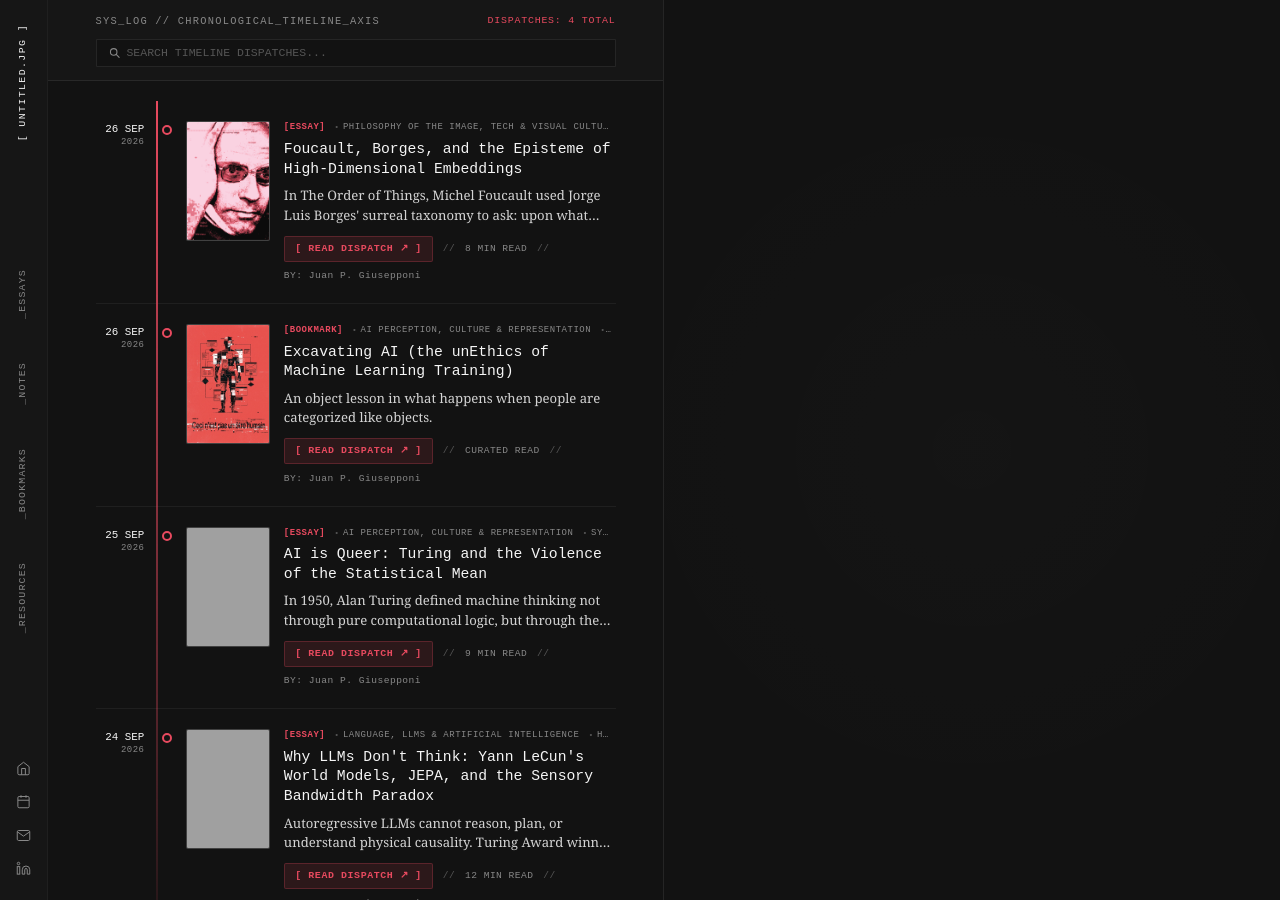
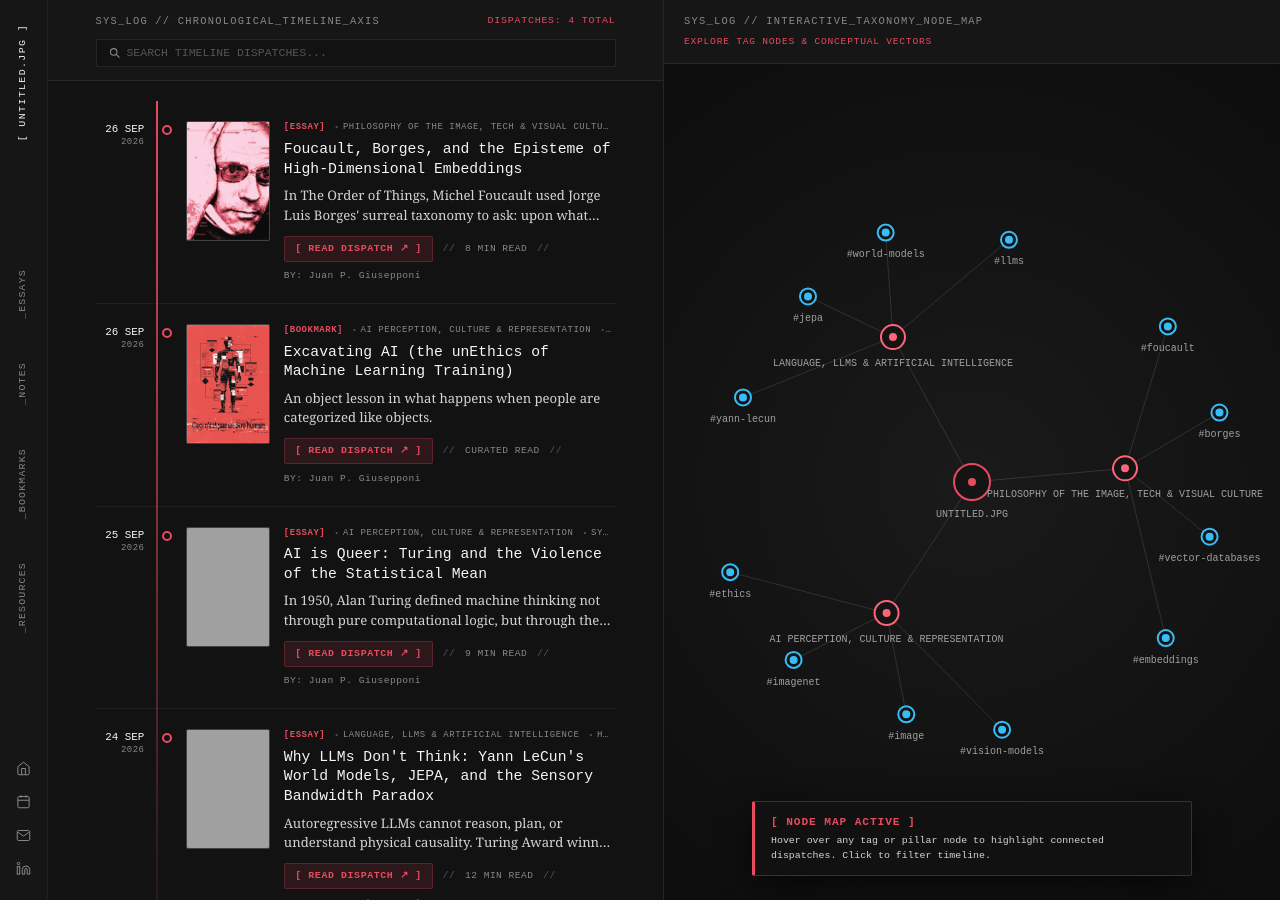
Before and after one commit to mynameisjpg/mynameisjpg, a Jekyll site: the page archive.html, which Jekyll copies as it is, in a window 1280 px wide, cut to the strip 0-900 px from the top of the page. Built offline with Jekyll 4.4.1, drawn with Linux system fonts in a browser that asks for light colours; some web fonts are replaced; some of the changed lines change nothing that is shown; grey boxes are pictures that could not be loaded.

Commit message:
feat: render interactive taxonomy node map network in right-hand 50% panel on archive page

```diff
--- a/archive.html
+++ b/archive.html
@@ -85,10 +85,26 @@
       </div>
     </section>
 
-    <!-- RIGHT 50%: EMPTY PANEL FRAME (CLEARED FOR FUTURE USE) -->
-    <section class="archive-right-panel" aria-label="Archive Detail Panel">
-      <div class="empty-panel-container">
-        <!-- Kept empty as requested -->
+    <!-- RIGHT 50%: INTERACTIVE TAXONOMY NODE MAP -->
+    <section class="nodemap-column" aria-label="Interactive Taxonomy Node Map">
+      <div class="nodemap-header-group">
+        <div class="nodemap-header-top">
+          <span class="nodemap-legend">SYS_LOG // INTERACTIVE_TAXONOMY_NODE_MAP</span>
+          <button type="button" id="clear-node-filter-btn" class="timeline-read-btn" style="display: none;">[ CLEAR NODE FILTER ]</button>
+        </div>
+        <div class="nodemap-subtitle">
+          <span id="nodemap-status-label">EXPLORE TAG NODES & CONCEPTUAL VECTORS</span>
+        </div>
+      </div>
+
+      <div class="nodemap-canvas-wrapper" id="nodemap-canvas-wrapper">
+        <canvas id="nodemap-canvas"></canvas>
+
+        <!-- Interactive Inspection Dock at Bottom -->
+        <div class="nodemap-hover-dock" id="nodemap-hover-dock">
+          <div class="dock-node-title" id="dock-node-title">[ NODE MAP ACTIVE ]</div>
+          <div class="dock-node-desc" id="dock-node-desc">Hover over any tag or pillar node to highlight connected dispatches. Click to filter timeline.</div>
+        </div>
       </div>
     </section>
   </main>
--- a/css/components/archive.css
+++ b/css/components/archive.css
@@ -376,27 +376,103 @@
 }
 
 /* ==============================================================================
-   RIGHT 50% PANEL: CLEAN EMPTY PANEL (RESERVED FOR FUTURE NODE MAP)
+   RIGHT 50% PANEL: INTERACTIVE TAXONOMY NODE MAP
    ============================================================================== */
-.archive-right-panel {
+.nodemap-column {
   display: flex;
   flex-direction: column;
   height: 100vh;
   width: 100%;
   background-color: var(--neutral-bg, #121212);
-  color: var(--text-muted, #888888);
+  color: #FFFFFF;
   overflow: hidden;
   position: relative;
+  box-sizing: border-box;
 }
 
-.empty-panel-container {
+.nodemap-header-group {
+  padding: 0.85rem 1.25rem;
+  border-bottom: 1px solid var(--border-subtle, rgba(255, 255, 255, 0.08));
+  background-color: var(--neutral-surface, #161616);
+  display: flex;
+  flex-direction: column;
+  gap: 0.4rem;
+  z-index: 10;
+  flex-shrink: 0;
+  box-sizing: border-box;
+}
+
+.nodemap-header-top {
+  display: flex;
+  justify-content: space-between;
+  align-items: center;
+}
+
+.nodemap-legend {
+  font-family: var(--font-mono, 'Azeret Mono', monospace);
+  font-size: 0.65rem;
+  letter-spacing: 0.12em;
+  color: var(--text-muted, #888888);
+  text-transform: uppercase;
+}
+
+.nodemap-subtitle {
+  font-family: var(--font-mono, 'Azeret Mono', monospace);
+  font-size: 0.6rem;
+  color: var(--primary, #E84A5F);
+  letter-spacing: 0.08em;
+}
+
+.nodemap-canvas-wrapper {
+  position: relative;
   flex: 1;
   width: 100%;
   height: 100%;
+  overflow: hidden;
+  background: radial-gradient(circle at center, #1a1a1a 0%, #0d0d0d 100%);
+}
+
+#nodemap-canvas {
+  width: 100%;
+  height: 100%;
+  display: block;
+}
+
+.nodemap-hover-dock {
+  position: absolute;
+  bottom: 1.5rem;
+  left: 50%;
+  transform: translateX(-50%);
+  width: calc(100% - 3rem);
+  max-width: 440px;
+  background: rgba(18, 18, 18, 0.92);
+  backdrop-filter: blur(12px);
+  border: 1px solid rgba(255, 255, 255, 0.15);
+  border-left: 3px solid var(--primary, #E84A5F);
+  border-radius: var(--rounded-sm, 2px);
+  padding: 0.75rem 1rem;
   display: flex;
-  align-items: center;
-  justify-content: center;
-  background: radial-gradient(circle at center, rgba(255, 255, 255, 0.012) 0%, transparent 70%);
+  flex-direction: column;
+  gap: 0.25rem;
+  z-index: 20;
+  box-shadow: 0 8px 32px rgba(0, 0, 0, 0.6);
+  transition: all 0.2s ease;
+}
+
+.dock-node-title {
+  font-family: var(--font-mono, 'Azeret Mono', monospace);
+  font-size: 0.7rem;
+  font-weight: 600;
+  color: var(--primary, #E84A5F);
+  letter-spacing: 0.08em;
+  text-transform: uppercase;
+}
+
+.dock-node-desc {
+  font-family: var(--font-mono, 'Azeret Mono', monospace);
+  font-size: 0.62rem;
+  color: var(--text-body, #CCCCCC);
+  line-height: 1.45;
 }
 
 /* Responsive Stacking for Mobile/Tablet */
@@ -409,7 +485,7 @@
     overflow-y: auto;
   }
   .timeline-column,
-  .archive-right-panel {
+  .nodemap-column {
     height: auto;
     min-height: 100vh;
   }
--- a/js/archive.js
+++ b/js/archive.js
@@ -1,14 +1,23 @@
 /* ==============================================================================
    UNTITLED.JPG — CHRONOLOGICAL ARCHIVE ENGINE (js/archive.js)
    Handles:
-   - Left 50% Timeline Axis with 120px thumbnails & text metadata
-   - Right 50% Empty Panel (Cleared for future iteration)
+   - Left 50%: Compact Timeline Axis with centered 520px frame, 120px thumbnails & text metadata
+   - Right 50%: Interactive Taxonomy Node Map canvas
    ============================================================================== */
 
 let ARCHIVE_POSTS = [];
 let filteredTimelinePosts = [];
 let activeFormatFilter = "all";
+let activeTagFilter = null;
 let searchQuery = "";
+
+// Node Map Canvas State
+let canvas, ctx;
+let nodes = [];
+let connections = [];
+let hoveredNode = null;
+let activeNodeFilter = null;
+let animFrameId = null;
 
 document.addEventListener("DOMContentLoaded", () => {
   initArchiveApp();
@@ -21,6 +30,7 @@ function initArchiveApp() {
 
   fetchArchivePostsJson();
   initArchiveListeners();
+  initNodeMapCanvas();
 }
 
 function ingestArchivePosts(postsArray) {
@@ -42,6 +52,7 @@ function ingestArchivePosts(postsArray) {
   ARCHIVE_POSTS.sort((a, b) => new Date(b.date) - new Date(a.date));
 
   renderTimelineList();
+  buildNodeMapData();
 }
 
 async function fetchArchivePostsJson() {
@@ -81,6 +92,20 @@ function initArchiveListeners() {
       renderTimelineList();
     });
   });
+
+  // Clear Node Filter button
+  const clearNodeBtn = document.getElementById("clear-node-filter-btn");
+  if (clearNodeBtn) {
+    clearNodeBtn.addEventListener("click", () => {
+      activeTagFilter = null;
+      activeNodeFilter = null;
+      clearNodeBtn.style.display = "none";
+      const statusLabel = document.getElementById("nodemap-status-label");
+      if (statusLabel) statusLabel.textContent = "EXPLORE TAG NODES & CONCEPTUAL VECTORS";
+      renderTimelineList();
+      resetNodeHighlights();
+    });
+  }
 }
 
 /**
@@ -97,7 +122,20 @@ function renderTimelineList() {
     const fmt = (post.format || "ESSAY").toLowerCase();
     if (activeFormatFilter !== "all" && fmt !== activeFormatFilter) return false;
 
-    // 2. Search query
+    // 2. Tag / Pillar Node Filter
+    if (activeTagFilter) {
+      const tagLower = activeTagFilter.toLowerCase();
+      const pillar = (post.pillar || "").toLowerCase();
+      const subtopic = (post.subtopic || "").toLowerCase();
+      const tags = (post.tags || []).map(t => t.toLowerCase());
+
+      const matchesPillar = pillar === tagLower;
+      const matchesSubtopic = subtopic === tagLower;
+      const matchesTag = tags.includes(tagLower);
+      if (!matchesPillar && !matchesSubtopic && !matchesTag) return false;
+    }
+
+    // 3. Search query
     if (searchQuery !== "") {
       const title = (post.title || "").toLowerCase();
       const subtitle = (post.subtitle || "").toLowerCase();
@@ -114,6 +152,7 @@ function renderTimelineList() {
   // Update Status Label
   if (filterStatusLabel) {
     let label = `DISPATCHES: ${filteredTimelinePosts.length} TOTAL`;
+    if (activeTagFilter) label += ` // NODE: ${activeTagFilter.toUpperCase()}`;
     if (activeFormatFilter !== "all") label += ` // FORMAT: ${activeFormatFilter.toUpperCase()}`;
     filterStatusLabel.textContent = label;
   }
@@ -198,9 +237,315 @@ function renderTimelineList() {
 
 function clearAllFilters() {
   activeFormatFilter = "all";
+  activeTagFilter = null;
+  activeNodeFilter = null;
   searchQuery = "";
   const searchInput = document.getElementById("archive-search-input");
   if (searchInput) searchInput.value = "";
+  const clearNodeBtn = document.getElementById("clear-node-filter-btn");
+  if (clearNodeBtn) clearNodeBtn.style.display = "none";
   document.querySelectorAll("#category-filter-nav .nav-link-item").forEach(l => l.classList.remove("active"));
+  const statusLabel = document.getElementById("nodemap-status-label");
+  if (statusLabel) statusLabel.textContent = "EXPLORE TAG NODES & CONCEPTUAL VECTORS";
+  renderTimelineList();
+  resetNodeHighlights();
+}
+
+/**
+ * ==============================================================================
+ * RIGHT COLUMN: INTERACTIVE TAXONOMY NODE MAP ENGINE
+ * ==============================================================================
+ */
+
+function initNodeMapCanvas() {
+  canvas = document.getElementById("nodemap-canvas");
+  const wrapper = document.getElementById("nodemap-canvas-wrapper");
+  if (!canvas || !wrapper) return;
+
+  ctx = canvas.getContext("2d");
+
+  function resizeCanvas() {
+    canvas.width = wrapper.clientWidth;
+    canvas.height = wrapper.clientHeight;
+  }
+
+  resizeCanvas();
+  window.addEventListener("resize", resizeCanvas);
+
+  // Canvas Interactions: Hover & Click
+  canvas.addEventListener("mousemove", handleCanvasMouseMove);
+  canvas.addEventListener("click", handleCanvasClick);
+  canvas.addEventListener("mouseleave", handleCanvasMouseLeave);
+
+  startNodeAnimationLoop();
+}
+
+function buildNodeMapData() {
+  if (!canvas) return;
+
+  const w = canvas.width || 500;
+  const h = canvas.height || 500;
+  const cx = w / 2;
+  const cy = h / 2;
+
+  nodes = [];
+  connections = [];
+
+  // Core Central Root Node
+  const rootNode = {
+    id: "root",
+    label: "UNTITLED.JPG",
+    type: "root",
+    x: cx,
+    y: cy,
+    vx: 0,
+    vy: 0,
+    radius: 18,
+    color: "#E84A5F",
+    postsCount: ARCHIVE_POSTS.length
+  };
+  nodes.push(rootNode);
+
+  // Extract Unique Pillars
+  const pillarMap = {};
+  ARCHIVE_POSTS.forEach(p => {
+    const pil = p.pillar || "GENERAL";
+    if (!pillarMap[pil]) pillarMap[pil] = [];
+    pillarMap[pil].push(p);
+  });
+
+  const pillarKeys = Object.keys(pillarMap);
+  const pillarCount = pillarKeys.length;
+
+  pillarKeys.forEach((pilName, idx) => {
+    const angle = (idx / pillarCount) * Math.PI * 2;
+    const distance = Math.min(w, h) * 0.26;
+    const px = cx + Math.cos(angle) * distance;
+    const py = cy + Math.sin(angle) * distance;
+
+    const pillarNode = {
+      id: `pillar_${idx}`,
+      label: pilName,
+      type: "pillar",
+      x: px,
+      y: py,
+      vx: (Math.random() - 0.5) * 0.3,
+      vy: (Math.random() - 0.5) * 0.3,
+      radius: 12,
+      color: "#FF6579",
+      postsCount: pillarMap[pilName].length,
+      postSlugs: pillarMap[pilName].map(p => p.slug)
+    };
+    nodes.push(pillarNode);
+
+    // Connect Root to Pillar
+    connections.push({ from: rootNode, to: pillarNode, weight: 2 });
+
+    // Extract Tags for this pillar
+    const tagSet = new Set();
+    pillarMap[pilName].forEach(p => {
+      if (p.tags && Array.isArray(p.tags)) {
+        p.tags.forEach(t => tagSet.add(t));
+      }
+    });
+
+    const pillarTags = Array.from(tagSet).slice(0, 4);
+    const tagCount = pillarTags.length;
+
+    pillarTags.forEach((tag, tIdx) => {
+      const tagAngle = angle + ((tIdx - (tagCount - 1) / 2) * 0.45);
+      const tagDistance = distance + 90;
+      const tx = cx + Math.cos(tagAngle) * tagDistance;
+      const ty = cy + Math.sin(tagAngle) * tagDistance;
+
+      const tagNode = {
+        id: `tag_${idx}_${tIdx}`,
+        label: `#${tag}`,
+        rawTag: tag,
+        type: "tag",
+        x: tx,
+        y: ty,
+        vx: (Math.random() - 0.5) * 0.4,
+        vy: (Math.random() - 0.5) * 0.4,
+        radius: 8,
+        color: "#38BDF8",
+        postsCount: pillarMap[pilName].filter(p => p.tags && p.tags.includes(tag)).length
+      };
+      nodes.push(tagNode);
+
+      // Connect Pillar to Tag
+      connections.push({ from: pillarNode, to: tagNode, weight: 1 });
+    });
+  });
+}
+
+function startNodeAnimationLoop() {
+  function animate() {
+    if (ctx && canvas) {
+      updatePhysics();
+      drawNodeGraph();
+    }
+    animFrameId = requestAnimationFrame(animate);
+  }
+
+  if (animFrameId) cancelAnimationFrame(animFrameId);
+  animate();
+}
+
+function updatePhysics() {
+  if (!canvas || nodes.length === 0) return;
+
+  const w = canvas.width;
+  const h = canvas.height;
+
+  nodes.forEach(n => {
+    if (n.type === "root") return; // Root stays centered
+
+    n.x += n.vx;
+    n.y += n.vy;
+
+    // Soft bounds bouncing
+    const margin = 35;
+    if (n.x < margin || n.x > w - margin) n.vx *= -1;
+    if (n.y < margin || n.y > h - margin) n.vy *= -1;
+
+    // Slight dampening & subtle floating
+    n.vx += (Math.random() - 0.5) * 0.02;
+    n.vy += (Math.random() - 0.5) * 0.02;
+    n.vx *= 0.98;
+    n.vy *= 0.98;
+  });
+}
+
+function drawNodeGraph() {
+  ctx.clearRect(0, 0, canvas.width, canvas.height);
+
+  // Draw Lines
+  connections.forEach(conn => {
+    const isHighlighted = (hoveredNode && (conn.from === hoveredNode || conn.to === hoveredNode)) ||
+                          (activeNodeFilter && (conn.from === activeNodeFilter || conn.to === activeNodeFilter));
+
+    ctx.beginPath();
+    ctx.moveTo(conn.from.x, conn.from.y);
+    ctx.lineTo(conn.to.x, conn.to.y);
+    ctx.lineWidth = isHighlighted ? 2.5 : 1;
+    ctx.strokeStyle = isHighlighted ? "rgba(232, 74, 95, 0.85)" : "rgba(255, 255, 255, 0.12)";
+    ctx.stroke();
+  });
+
+  // Draw Nodes
+  nodes.forEach(node => {
+    const isHovered = hoveredNode === node;
+    const isActive = activeNodeFilter === node;
+    const isConnected = hoveredNode && connections.some(c => (c.from === hoveredNode && c.to === node) || (c.to === hoveredNode && c.from === node));
+
+    const r = isHovered || isActive ? node.radius * 1.3 : node.radius;
+
+    // Glow Effect
+    if (isHovered || isActive || isConnected) {
+      ctx.beginPath();
+      ctx.arc(node.x, node.y, r + 8, 0, Math.PI * 2);
+      ctx.fillStyle = node.type === "tag" ? "rgba(56, 189, 248, 0.25)" : "rgba(232, 74, 95, 0.3)";
+      ctx.fill();
+    }
+
+    // Node Circle Outer Border
+    ctx.beginPath();
+    ctx.arc(node.x, node.y, r, 0, Math.PI * 2);
+    ctx.fillStyle = isActive ? "#FFFFFF" : "#141414";
+    ctx.fill();
+    ctx.lineWidth = 2;
+    ctx.strokeStyle = isHovered || isActive ? "#FFFFFF" : node.color;
+    ctx.stroke();
+
+    // Inner Dot
+    ctx.beginPath();
+    ctx.arc(node.x, node.y, 4, 0, Math.PI * 2);
+    ctx.fillStyle = node.color;
+    ctx.fill();
+
+    // Text Label
+    ctx.font = `${isHovered || isActive ? "600" : "400"} 10px 'Azeret Mono', monospace`;
+    ctx.fillStyle = isHovered || isActive ? "#FFFFFF" : (isConnected ? "#D4D4D4" : "#A0A0A0");
+    ctx.textAlign = "center";
+    ctx.textBaseline = "middle";
+    ctx.fillText(node.label, node.x, node.y + r + 14);
+  });
+}
+
+function handleCanvasMouseMove(e) {
+  if (!canvas || nodes.length === 0) return;
+
+  const rect = canvas.getBoundingClientRect();
+  const mx = e.clientX - rect.left;
+  const my = e.clientY - rect.top;
+
+  let found = null;
+  nodes.forEach(n => {
+    const dist = Math.hypot(n.x - mx, n.y - my);
+    if (dist < n.radius + 10) {
+      found = n;
+    }
+  });
+
+  hoveredNode = found;
+  canvas.style.cursor = found ? "pointer" : "default";
+
+  // Update Dock Text
+  const dockTitle = document.getElementById("dock-node-title");
+  const dockDesc = document.getElementById("dock-node-desc");
+
+  if (found && dockTitle && dockDesc) {
+    dockTitle.textContent = `[ NODE: ${found.label} ]`;
+    if (found.type === "root") {
+      dockDesc.textContent = `Central taxonomy core connecting ${ARCHIVE_POSTS.length} dispatches across conceptual pillars.`;
+    } else if (found.type === "pillar") {
+      dockDesc.textContent = `Pillar category with ${found.postsCount} dispatch${found.postsCount > 1 ? 'es' : ''}. Click to filter timeline.`;
+    } else {
+      dockDesc.textContent = `Conceptual tag node with ${found.postsCount} dispatch${found.postsCount > 1 ? 'es' : ''}. Click to filter timeline.`;
+    }
+  } else if (!activeNodeFilter && dockTitle && dockDesc) {
+    dockTitle.textContent = "[ NODE MAP ACTIVE ]";
+    dockDesc.textContent = "Hover over any tag or pillar node to highlight connected dispatches. Click to filter timeline.";
+  }
+}
+
+function handleCanvasClick(e) {
+  if (!hoveredNode) return;
+
+  const clearNodeBtn = document.getElementById("clear-node-filter-btn");
+  const statusLabel = document.getElementById("nodemap-status-label");
+
+  if (activeNodeFilter === hoveredNode) {
+    // Toggle off
+    activeNodeFilter = null;
+    activeTagFilter = null;
+    if (clearNodeBtn) clearNodeBtn.style.display = "none";
+    if (statusLabel) statusLabel.textContent = "EXPLORE TAG NODES & CONCEPTUAL VECTORS";
+  } else {
+    activeNodeFilter = hoveredNode;
+    if (hoveredNode.type === "pillar") {
+      activeTagFilter = hoveredNode.label;
+    } else if (hoveredNode.type === "tag") {
+      activeTagFilter = hoveredNode.rawTag;
+    } else {
+      activeTagFilter = null;
+    }
+
+    if (clearNodeBtn) clearNodeBtn.style.display = "inline-block";
+    if (statusLabel && activeTagFilter) {
+      statusLabel.textContent = `FILTERED BY NODE: ${activeTagFilter.toUpperCase()}`;
+    }
+  }
+
   renderTimelineList();
 }
+
+function handleCanvasMouseLeave() {
+  hoveredNode = null;
+}
+
+function resetNodeHighlights() {
+  activeNodeFilter = null;
+  hoveredNode = null;
+}
```
Also changed, not shown: assets/images/archival_glitch_1790431849372.png (added).
